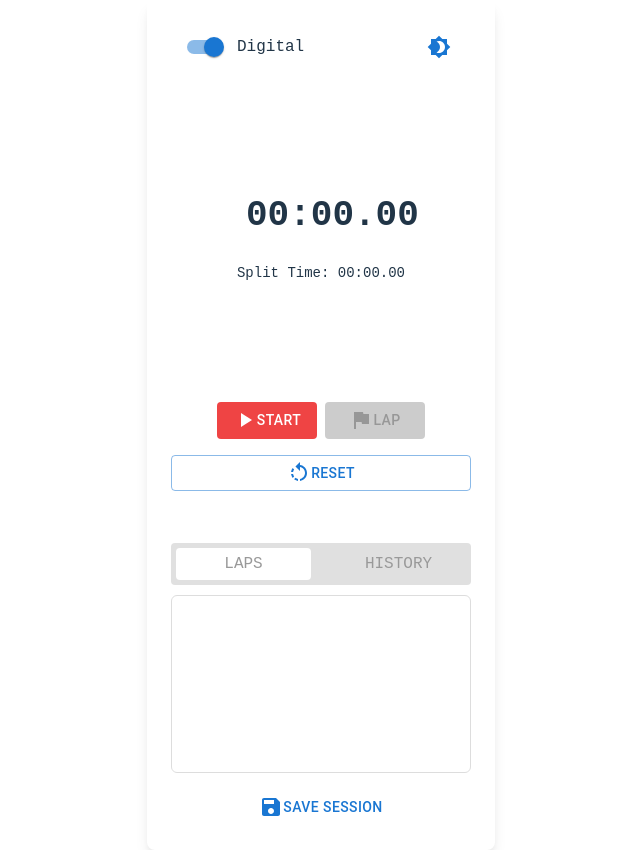
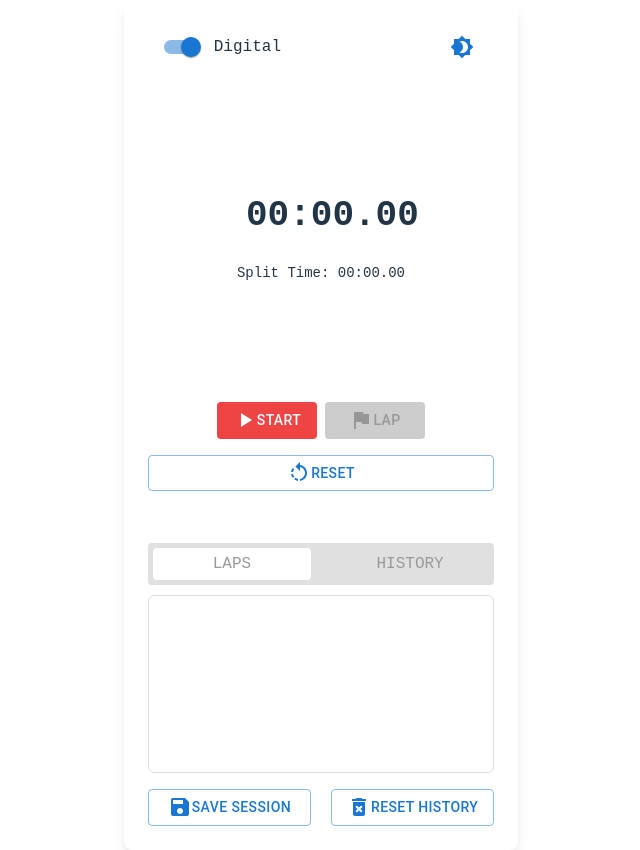
Before and after one commit to CatHandsService/AdvancedStopWatch, a React (Vite) app: page / in a window 1280 px wide. Shown: the whole page, without its empty margins (319-959 px from the left). Built offline with nearby package versions, Linux system fonts and the light colour scheme.

Commit message:
history reset button added

```diff
--- a/src/components/AdvancedStopWatch.tsx
+++ b/src/components/AdvancedStopWatch.tsx
@@ -15,6 +15,7 @@ import FlagIcon from '@mui/icons-material/Flag';
 import SaveIcon from '@mui/icons-material/Save';
 import Brightness4Icon from '@mui/icons-material/Brightness4';
 import Brightness7Icon from '@mui/icons-material/Brightness7';
+import DeleteForeverIcon from '@mui/icons-material/DeleteForever';
 // import { Tabs } from '@mui/material';
 
 export default function AdvancedStopWatch() {
@@ -54,12 +55,15 @@ export default function AdvancedStopWatch() {
     setTime(0);
     setSplitTime(0);
     setLaps([]);
-    setHistory([]);
     setIsRunning(false);
     if (intervalRef.current !== null) {
       clearInterval(intervalRef.current);
       intervalRef.current = null;
     }
+  };
+
+  const handleSessionReset = () => {
+    setHistory([]);
   };
 
   const handleLap = () => {
@@ -175,10 +179,16 @@ export default function AdvancedStopWatch() {
           </div>
         </Tabs>
 
-        <Button onClick={handleSaveHistory} className={styles.saveButton}>
-          <SaveIcon />
-          Save Session
-        </Button>
+        <div className={styles.historyContainer}>
+          <Button onClick={handleSaveHistory} variant="outlined"  className={styles.saveButton}>
+            <SaveIcon />
+            Save Session
+          </Button>
+          <Button onClick={handleSessionReset} variant="outlined" className={styles.historyResetButton}>
+            <DeleteForeverIcon />
+            Reset History
+          </Button>
+        </div>
       </div>
     </div>
   );
--- a/src/components/advancedStopWatch.module.scss
+++ b/src/components/advancedStopWatch.module.scss
@@ -278,3 +278,9 @@
   display: flex;
   gap: 20px;
 }
+
+.historyContainer {
+  display: grid;
+  grid-template-columns: repeat(2, 1fr);
+  gap: 20px;
+}
```
